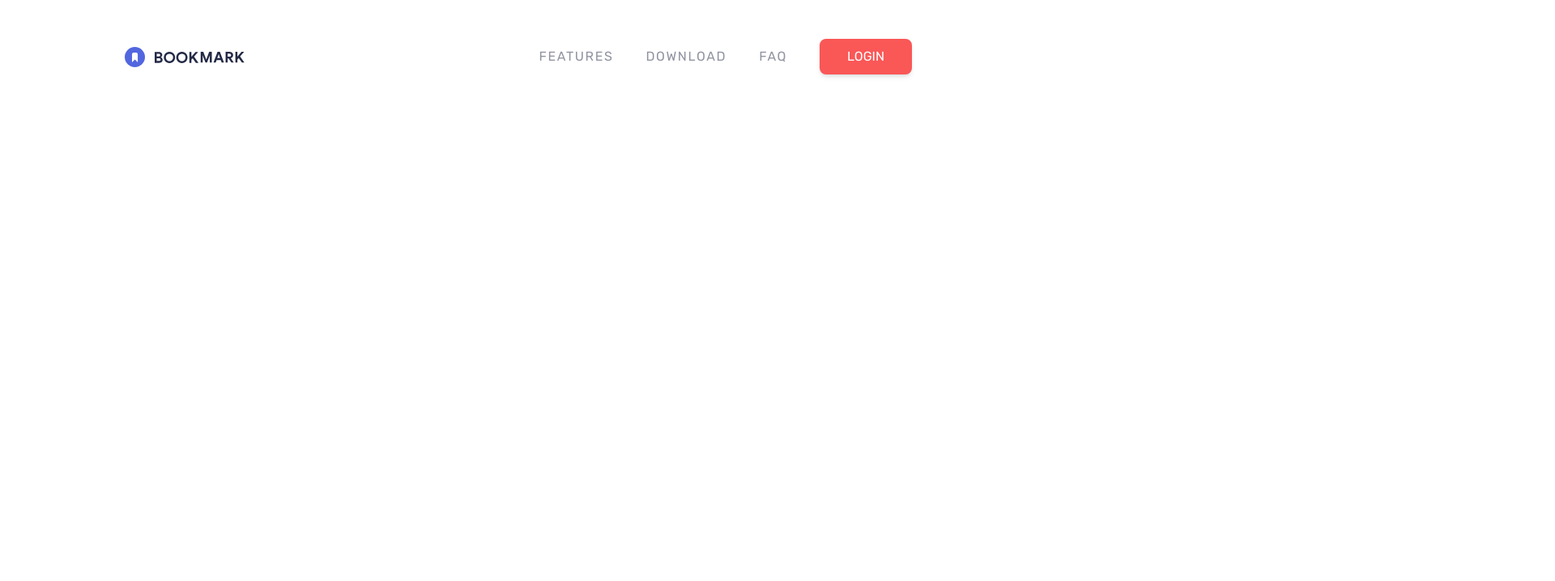
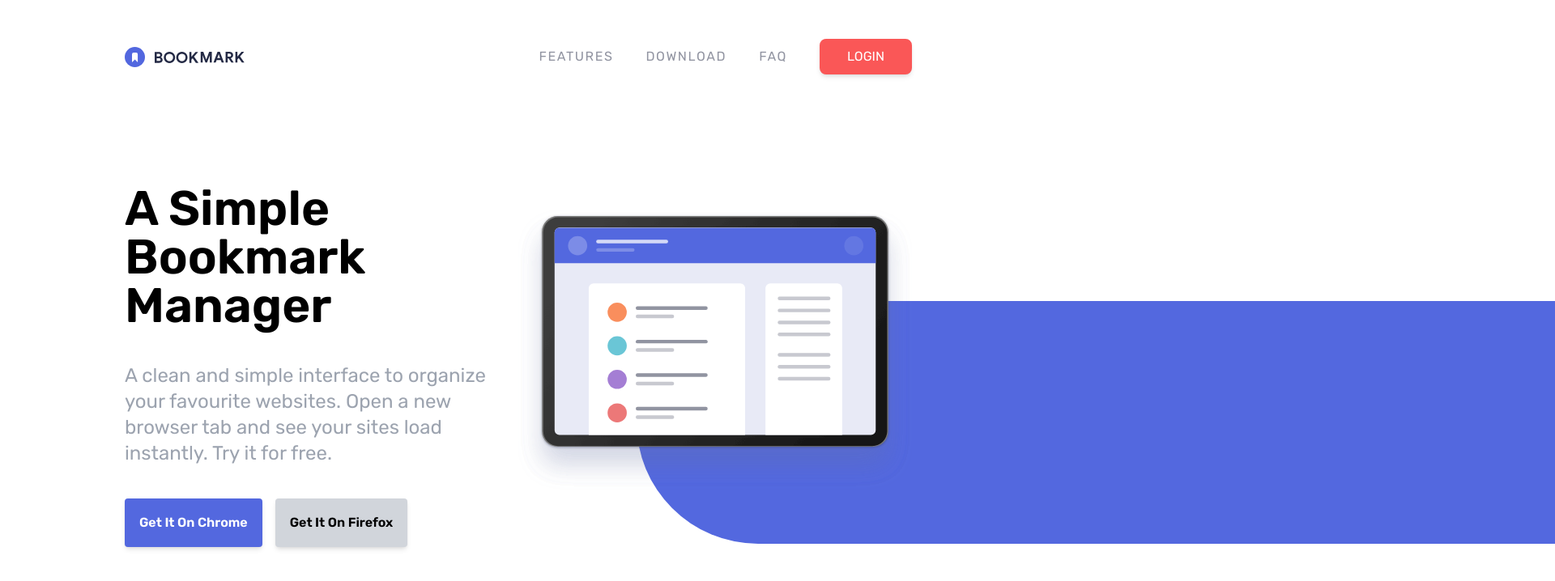
Before and after one commit to yasserfarhadi/bookmark-tailwind-cli, a website: page src/index.html in a window 1280 px wide. Shown: the top 718 px of the page at 81% size, 1920 px wide, since content can reach past the window. Drawn offline with Linux system fonts and the light colour scheme.

Commit message:
hero section

```diff
--- a/src/index.html
+++ b/src/index.html
@@ -40,5 +40,58 @@
         </div>
       </div>
     </div>
+
+    <!-- Hero Section -->
+
+    <section id="hero">
+      <!-- Container For Image And Content -->
+
+      <div
+        class="container flex flex-col-reverse mx-auto p-6 lg:flex-row lg:mb-0"
+      >
+        <!-- Content -->
+        <div class="flex flex-col space-y-10 lg:mt-16 lg:w-1/2">
+          <h1
+            class="text-3xl font-semibold text-center lg:text-6xl lg:text-left"
+          >
+            A Simple Bookmark Manager
+          </h1>
+          <p
+            class="max-w-md mx-auto text-lg text-center text-gray-400 lg:text-2xl lg:text-left lg:mt-0 lg:mx-0"
+          >
+            A clean and simple interface to organize your favourite websites.
+            Open a new browser tab and see your sites load instantly. Try it for
+            free.
+          </p>
+          <!-- Button Container -->
+          <div
+            class="flex items-center justify-center w-full space-x-4 lg:justify-start"
+          >
+            <a
+              href="#"
+              class="p-4 text-sm font-semibold text-white bg-softBlue rounded shadow-md border-2 border-softBlue md:text-base hover:bg-white hover:text-softBlue"
+              >Get It On Chrome</a
+            >
+            <a
+              href="#"
+              class="p-4 text-sm font-semibold text-black bg-gray-300 rounded shadow-md border-2 border-gray-300 md:text-base hover:bg-white hover:text-gray-600"
+              >Get It On Firefox</a
+            >
+          </div>
+        </div>
+
+        <!-- Image -->
+        <div class="relative mx-auto lg:mx-0 lg:mb-0 lg:w-1/2">
+          <div
+            class="max-lg:hidden w-[2000px] h-[300px] left-[30%] absolute rounded-l-full top-52 bg-softBlue"
+          ></div>
+          <img
+            src="images/illustration-hero.svg"
+            alt=""
+            class="relative z-10 lg:top-24 xl:top-0 overflow-x-visible"
+          />
+        </div>
+      </div>
+    </section>
   </body>
 </html>
```
Also changed, not shown: src/input.css (line endings or trailing spaces), src/styles.css.
